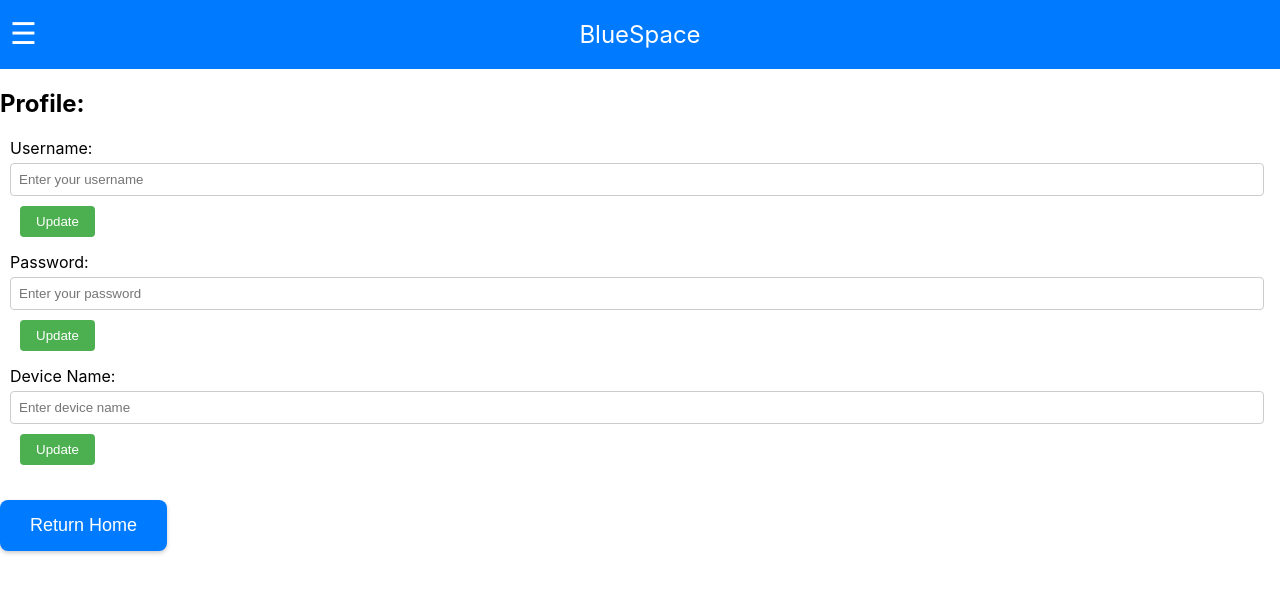
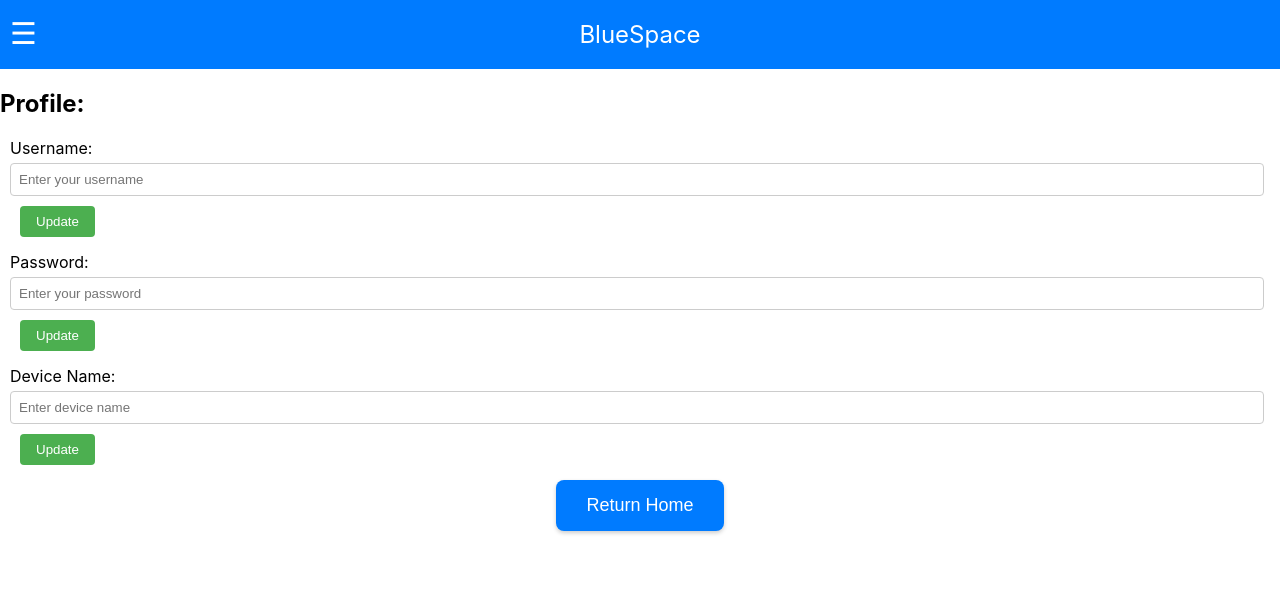
Before and after one commit to AustinSnyd3r/AustinSnyd3r.github.io, a React (Create React App) app: page /profile in a window 1280 px wide. Shown: the top 592 px of the page. Built offline with nearby package versions, Linux system fonts and the light colour scheme.

Commit message:
Centered home button in Profile Page

```diff
--- a/src/Pages/userProfile/ProfilePage.js
+++ b/src/Pages/userProfile/ProfilePage.js
@@ -96,7 +96,7 @@ function Profile() {
                     {updated.deviceName && <p>Device name updated successfully!</p>}
                 </div>
             </div>
-            <button className="home-button" onClick={() => navigate('/')}>
+            <button className="home-button" onClick={() => navigate('/')} style={{ display: 'block', margin: '0 auto' }}>
                 Return Home
             </button>
         </div>
```
